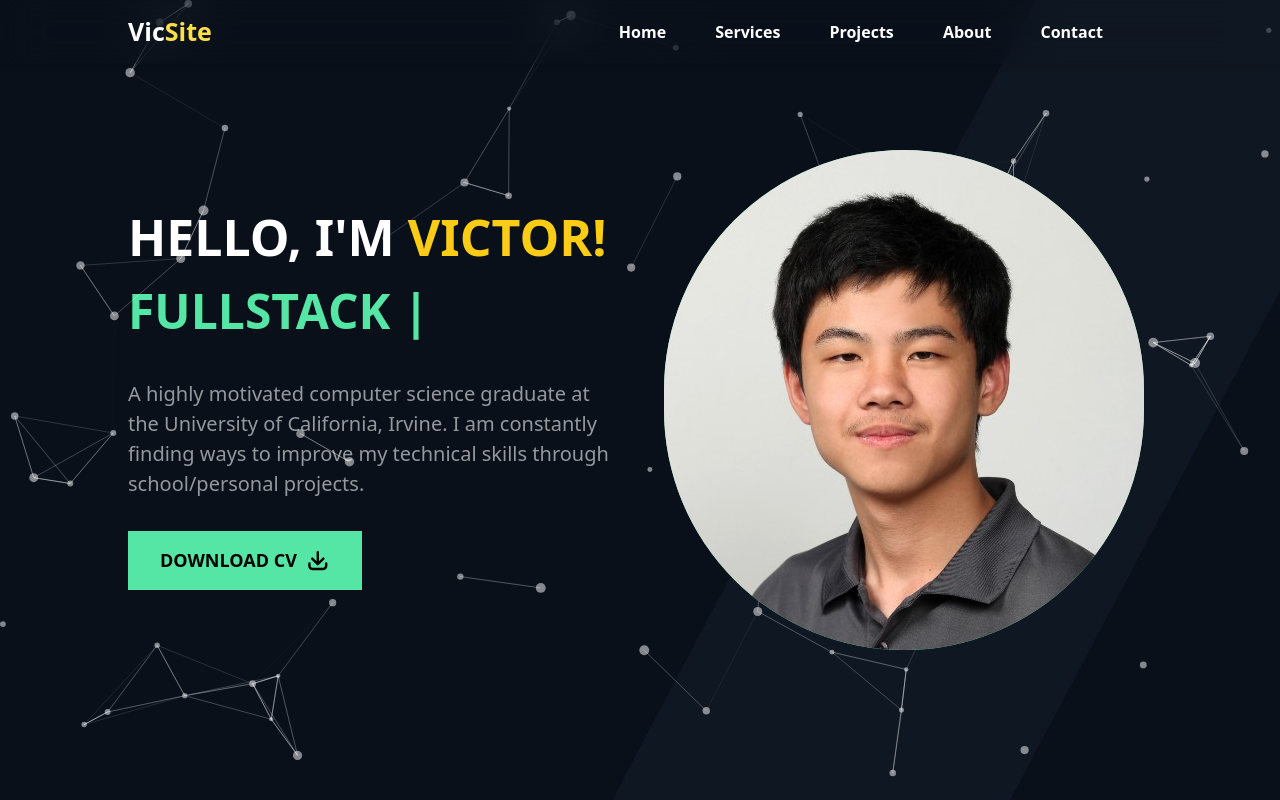
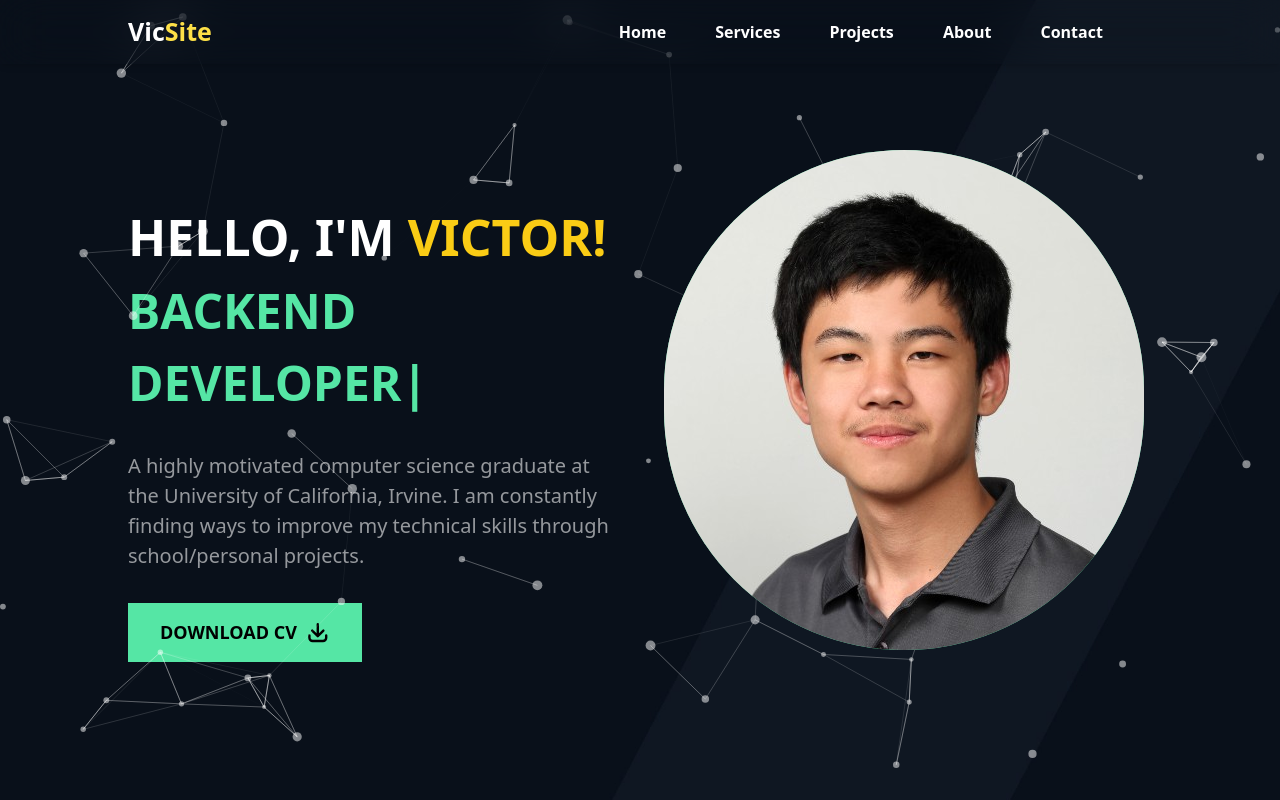
Before and after one commit to AwesomlyC/portfolio, a Next.js app: page / in a window 1280 px wide. Shown: the top 800 px of the page. Built offline with nearby package versions, Linux system fonts and the light colour scheme.

Commit message:
made minor changes, issue still perist.

```diff
--- a/components/Hero.tsx
+++ b/components/Hero.tsx
@@ -13,14 +13,21 @@ const Hero = () => {
     document.body.removeChild(link);
   };
   return (
-    <div className="h-[100vh] bg-[url('/images/banner.jpg')] bg-cover bg-center " id ='home'>
-      <div className='h-[100%] w-[100%] absolute'><Particle /></div>
+    <div
+      className="h-[100vh] bg-[url('/images/banner.jpg')] bg-cover bg-center "
+      id="home"
+    >
+      <div className="h-[100%] w-[100%] absolute">
+        <Particle />
+      </div>
       <div className="w-[80%] grid-cols-1 mx-auto grid lg:grid-cols-2 gap-[3rem] h-[100%] items-center">
-        <div className='h-[50%] w-[100%]'>
+        <div className="h-[50%] w-[100%]">
           <h1 className="text-[35px] md:text-[50px] text-white font-bold">
             HELLO, I&apos;M <span className="text-yellow-400">VICTOR!</span>
           </h1>
-          <TextEffect />
+          <span>
+            <TextEffect />
+          </span>
           <p className="mt-[2rem] text-[20px] text-[#ffffff92]">
             A highly motivated computer science graduate at the University of
             California, Irvine. I am constantly finding ways to improve my
--- a/components/TextEffect.tsx
+++ b/components/TextEffect.tsx
@@ -1,27 +1,21 @@
-import dynamic from "next/dynamic";
-
-const TypeAnimation = dynamic(
-  () => import("react-type-animation").then((mod) => mod.TypeAnimation),
-  { ssr: false } // Ensures it only renders on the client
-);
+import { TypeAnimation } from 'react-type-animation';
 
 const TextEffect = () => {
   return (
     <TypeAnimation
+      preRenderFirstString={true}
       sequence={[
         // Same substring at the start will only be typed out once, initially
         'Software Engineer',
-        1500, // wait 1s before replacing "Mice" with "Hamsters"
+        1000, // wait 1s before replacing "Mice" with "Hamsters"
         'Fullstack Developer',
-        1500,
+        1000,
         'Backend Developer',
-        1500,
+        1000,
         'Web Developer',
-        1500,
-        'Coder',
-        1500,
+        1000,
       ]}
-      speed={50}
+      speed={40}
       className='text-[2rem] md:text-[3rem] text-[#55e6a5] font-bold uppercase'
       repeat={Infinity}
     />
```
